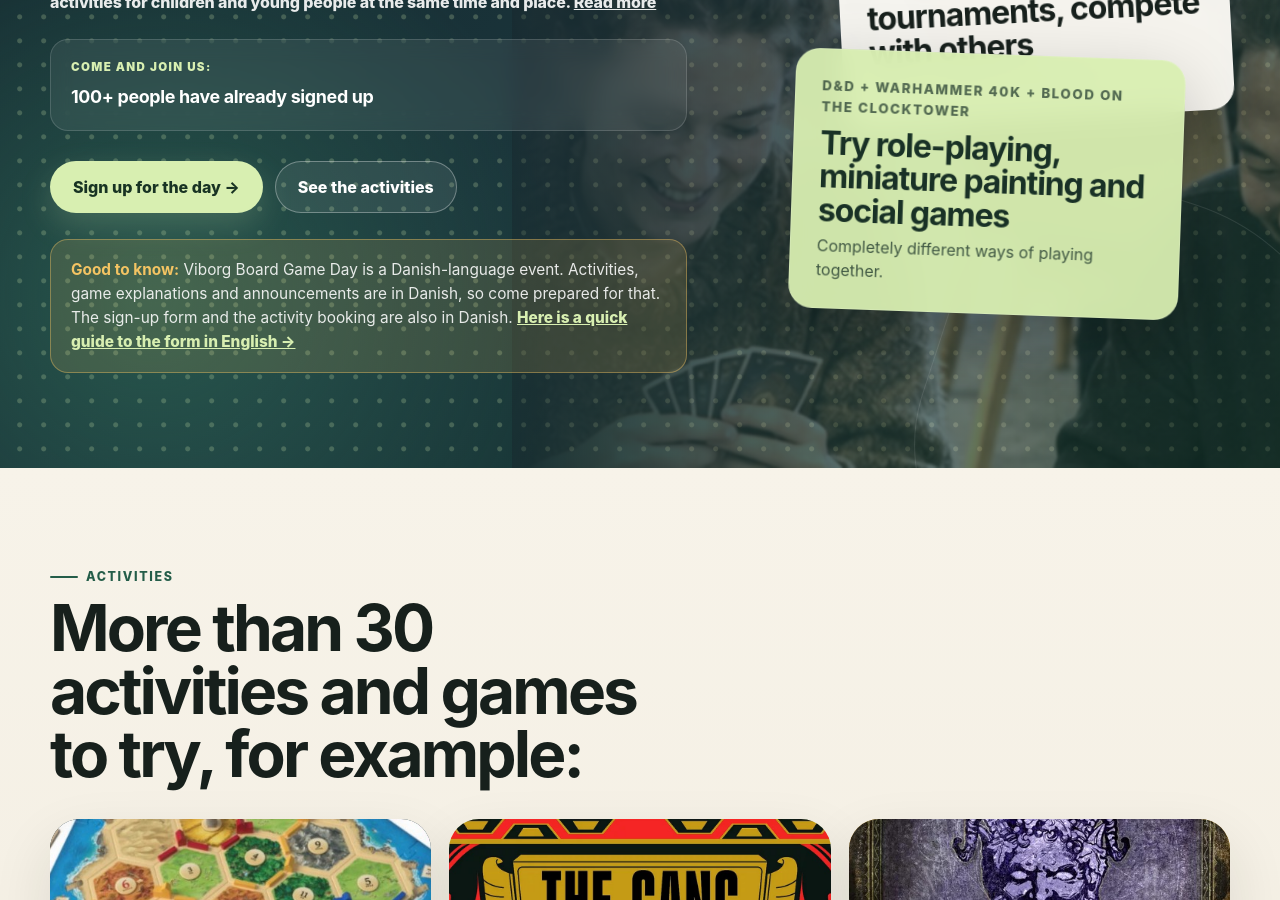
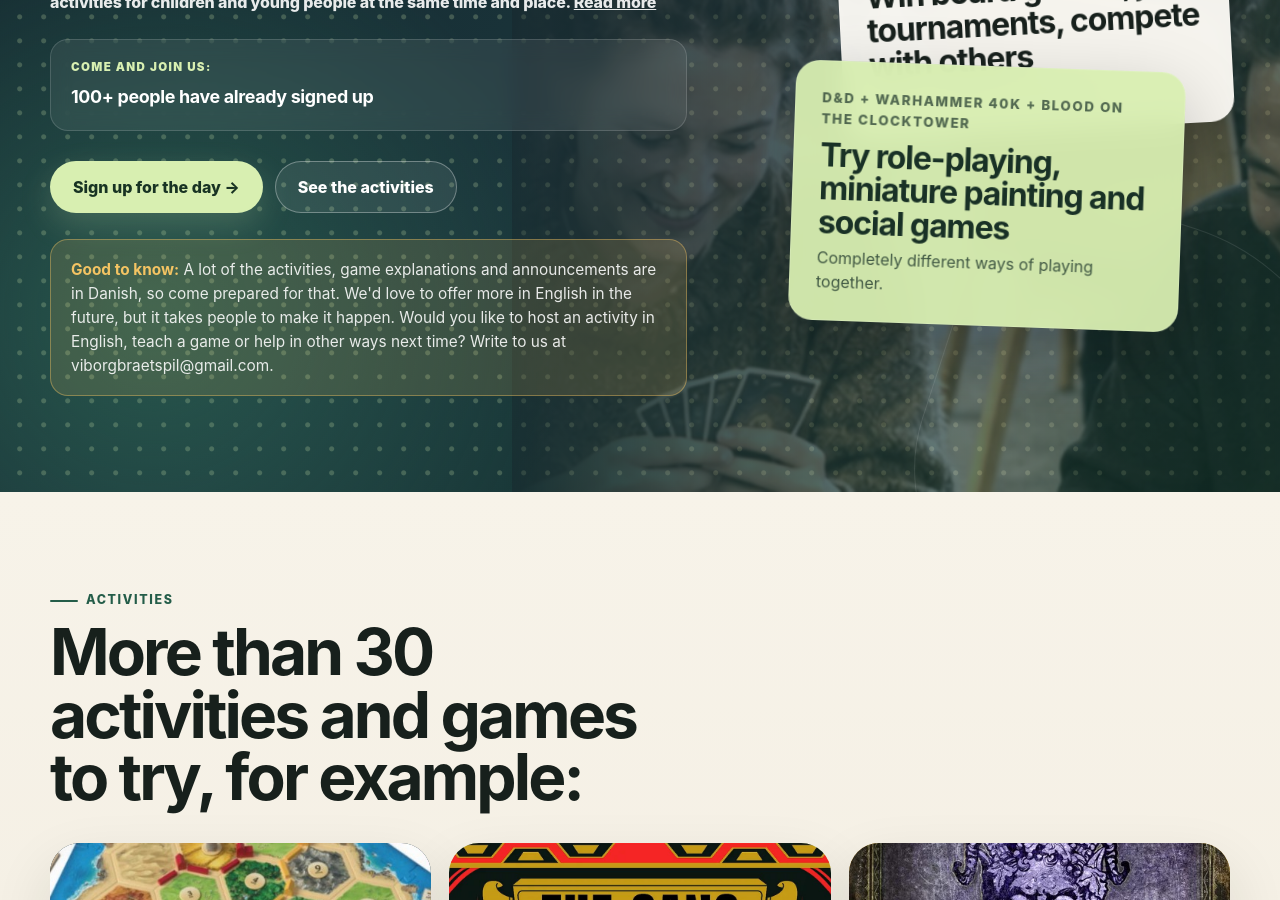
Before and after one commit to Andrejao/spilex, a Jekyll site: the page built from en.html, in a window 1280 px wide and 900 px high, scrolled down 618 px. Built offline with Jekyll 4.4.1, drawn with Linux system fonts in a browser that asks for light colours.

Commit message:
Update en.html

```diff
--- a/en.html
+++ b/en.html
@@ -380,7 +380,9 @@ title: Viborg Board Game Day 2026
           <a class="vbd-btn vbd-btn-ghost" href="#activities">See the activities</a>
         </div>
         <p class="en-notice">
-          <strong>Good to know:</strong> Viborg Board Game Day is a Danish-language event. Activities, game explanations and announcements are in Danish, so come prepared for that. The sign-up form and the activity booking are also in Danish. <a href="#signup" style="color:#d8efb1;font-weight:800">Here is a quick guide to the form in English →</a>
+          <strong>Good to know:</strong> A lot of the activities, game explanations and announcements are in Danish, so come prepared for that. We'd love to offer more in English in the future, but it takes people to make it happen. Would you like to host an activity in English, teach a game or help in other ways next time? Write to us at viborgbraetspil@gmail.com.
+
+
         </p>
       </div>
 
```
